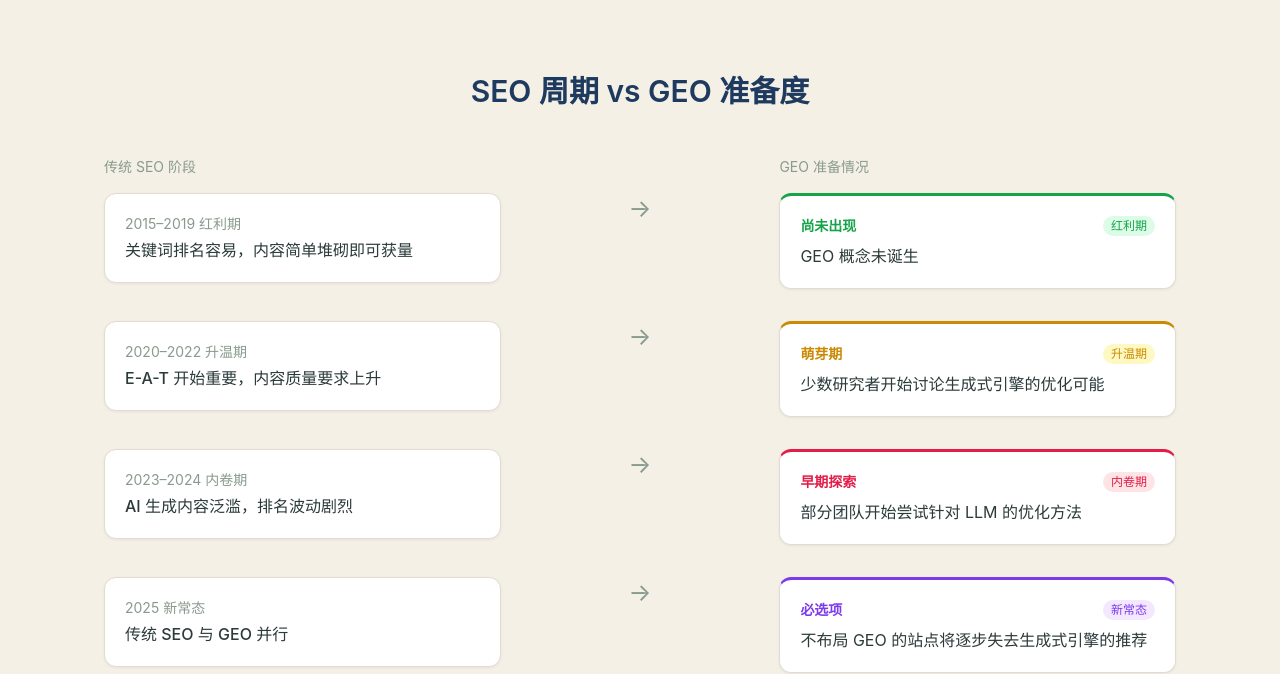
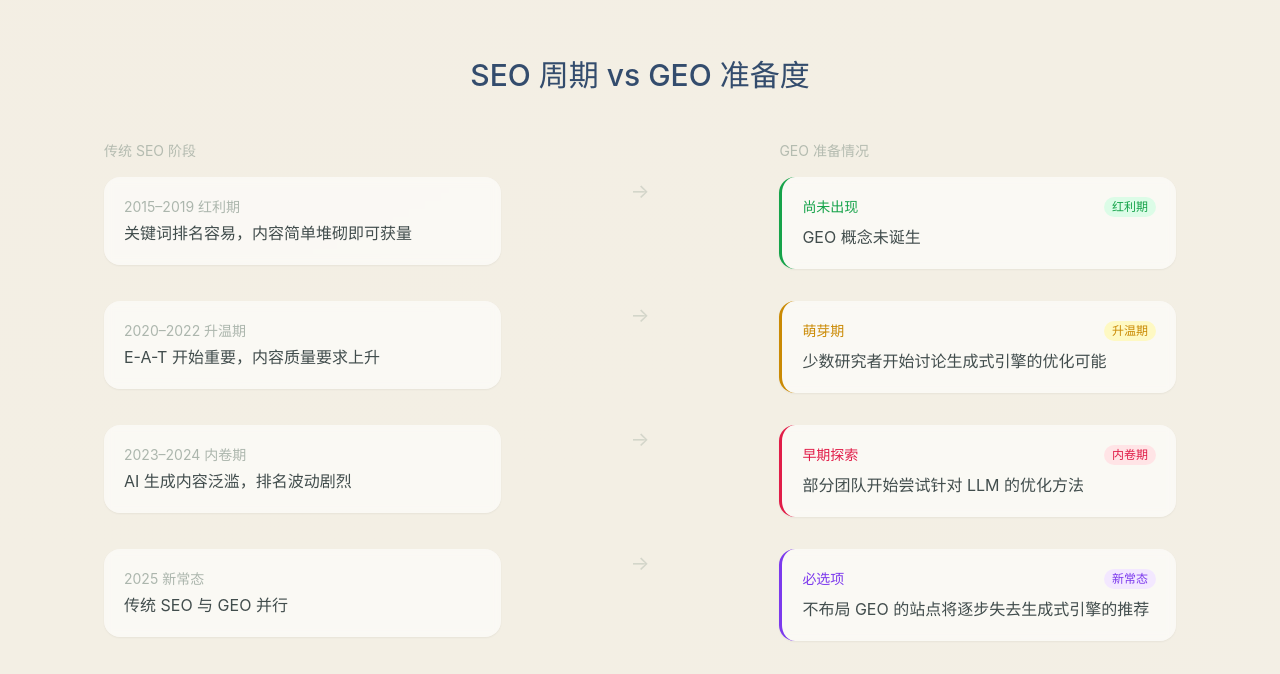
Before and after one commit to gcx99-hub/geo-website, a Next.js app: page / in a window 1280 px wide. Shown: the part 876-1550 px from the top of the page. Built offline with nearby package versions, Linux system fonts and the light colour scheme.

Commit message:
Update Timeline.tsx

```diff
--- a/components/timeline/Timeline.tsx
+++ b/components/timeline/Timeline.tsx
@@ -41,12 +41,12 @@ export default function Timeline() {
   }, [])
 
   return (
-    <section ref={sectionRef} id="timeline" className="py-20 md:py-24 bg-warm-sand">
+    <section ref={sectionRef} id="timeline" className="py-16 md:py-20 bg-warm-sand/50">
       <div className="max-w-content mx-auto px-4 md:px-6">
-        <h2 className="text-2xl md:text-3xl font-semibold text-deep-blue text-center mb-12">
+        <h2 className="text-2xl md:text-3xl font-medium text-deep-blue/90 text-center mb-12">
           {title}
         </h2>
-        <div className="hidden md:flex justify-between mb-4 text-sm text-text-secondary">
+        <div className="hidden md:flex justify-between mb-4 text-sm text-text-secondary/60">
           <div className="w-[37%]">{leftColumnLabel}</div>
           <div className="w-[12%] text-center"></div>
           <div className="w-[37%]">{rightColumnLabel}</div>
@@ -65,13 +65,13 @@ export default function Timeline() {
                   initial={{ opacity: 0, x: -20 }}
                   animate={visibleNodes[idx] ? { opacity: 1, x: 0 } : {}}
                   transition={{ duration: 0.4, delay: idx * 0.1 }}
-                  className="md:w-[37%] bg-card-white p-5 rounded-xl border border-border-light shadow-card"
+                  className="md:w-[37%] bg-card-white/60 p-5 rounded-2xl border-0 shadow-sm backdrop-blur-sm"
                 >
-                  <div className="text-sm text-text-secondary mb-1">{node.phase}</div>
-                  <div className="text-base font-medium text-text-primary">{node.seoDescription}</div>
+                  <div className="text-sm text-text-secondary/70 mb-1">{node.phase}</div>
+                  <div className="text-base font-normal text-text-primary/90">{node.seoDescription}</div>
                 </motion.div>
 
-                <div className="md:w-[12%] flex justify-center text-text-secondary text-2xl">
+                <div className="md:w-[12%] flex justify-center text-text-secondary/30 text-xl">
                   →
                 </div>
 
@@ -79,18 +79,18 @@ export default function Timeline() {
                   initial={{ opacity: 0, x: 20 }}
                   animate={visibleNodes[idx] ? { opacity: 1, x: 0 } : {}}
                   transition={{ duration: 0.4, delay: idx * 0.1 + 0.1 }}
-                  className="md:w-[37%] bg-card-white p-5 rounded-xl border border-border-light shadow-card"
-                  style={{ borderTopColor: text, borderTopWidth: '3px' }}
+                  className="md:w-[37%] bg-card-white/60 p-5 rounded-2xl shadow-sm backdrop-blur-sm"
+                  style={{ borderLeft: `3px solid ${text}` }}
                 >
                   <div className="flex justify-between items-start mb-2">
-                    <span className="text-sm font-semibold" style={{ color: text }}>
+                    <span className="text-sm font-medium" style={{ color: text }}>
                       {node.geoStatus}
                     </span>
                     <span className="text-xs px-2 py-0.5 rounded-full" style={{ backgroundColor: bg, color: text }}>
                       {label}
                     </span>
                   </div>
-                  <div className="text-base text-text-primary">{node.geoDescription}</div>
+                  <div className="text-base font-normal text-text-primary/90">{node.geoDescription}</div>
                 </motion.div>
               </div>
             )
```
